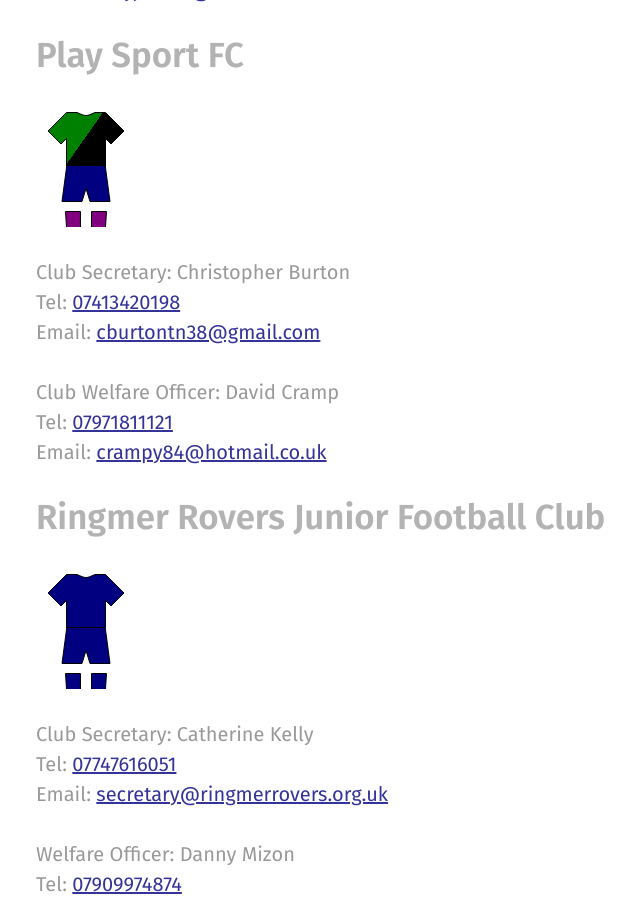
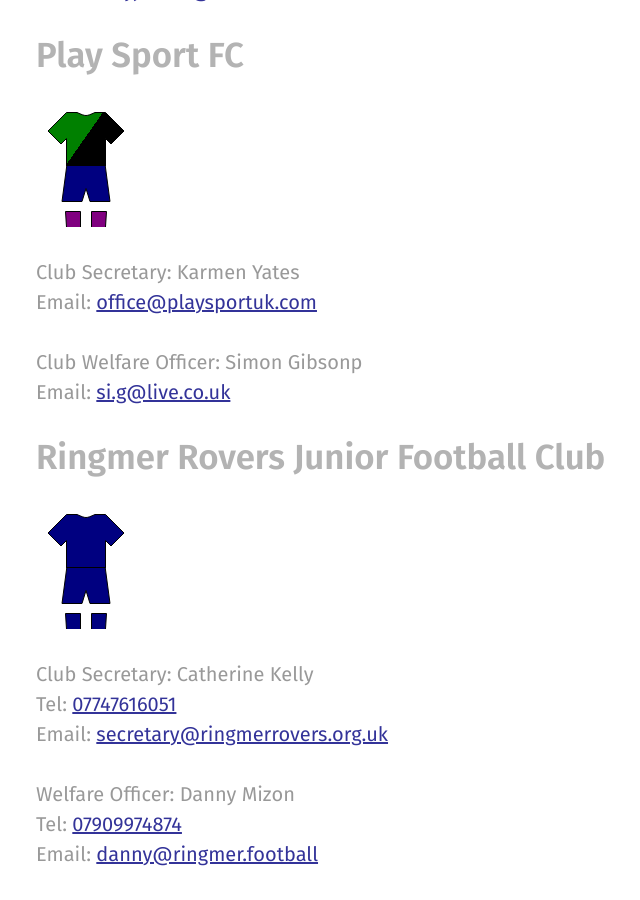
Before and after one commit to rotherleague/Rother, a Jekyll site: the page built from clubs.md, in a window 1280 px wide and 900 px high, scrolled down 10238 px. Shown: the whole window, without its empty margins (44-684 px from the left). Built offline with Jekyll 4.4.1, drawn with Linux system fonts in a browser that asks for light colours; nearby versions of some CDN libraries.

Commit message:
Update play_sport.html

```diff
--- a/_includes/clubs/play_sport.html
+++ b/_includes/clubs/play_sport.html
@@ -3,13 +3,11 @@
 <p>{% include kit.html top="#008000" top2="#000000" shorts="#000080" socks="#800080" %}</p>
 
 <p>
- Club Secretary: Christopher  Burton<br>
-  Tel: <a href="tel:07413420198">07413420198</a><br>
-Email: <a href="mailto:cburtontn38@gmail.com">cburtontn38@gmail.com</a>
+ Club Secretary: Karmen Yates<br>
+Email: <a href="mailto:office@playsportuk.com">office@playsportuk.com</a>
 </p>
 
 <p>
-Club Welfare Officer: David  Cramp<br>
-  Tel: <a href="tel:07971811121">07971811121</a><br>
-Email: <a href="mailto:crampy84@hotmail.co.uk">crampy84@hotmail.co.uk</a>
+Club Welfare Officer:  Simon Gibsonp<br>
+Email: <a href="mailto:si.g@live.co.uk">si.g@live.co.uk</a>
 </p>
```
